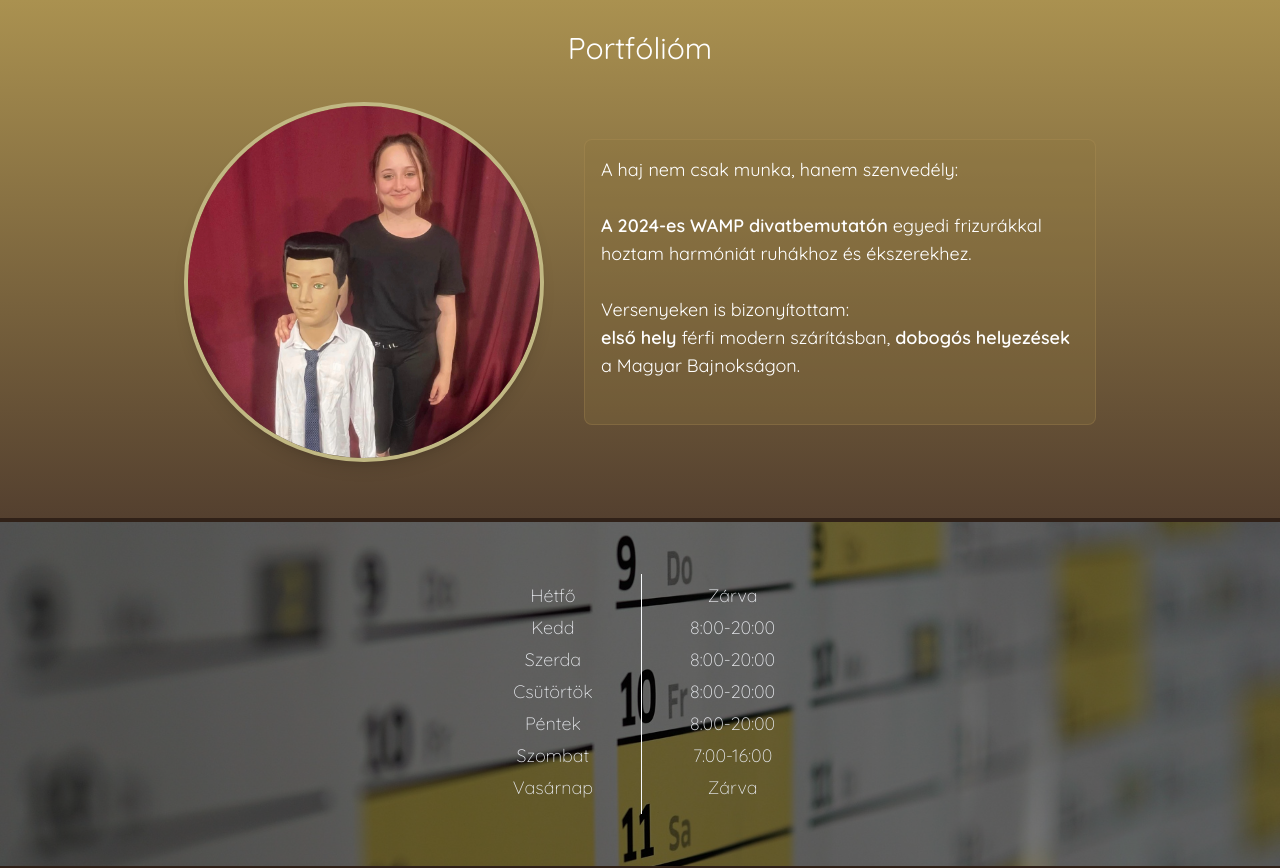
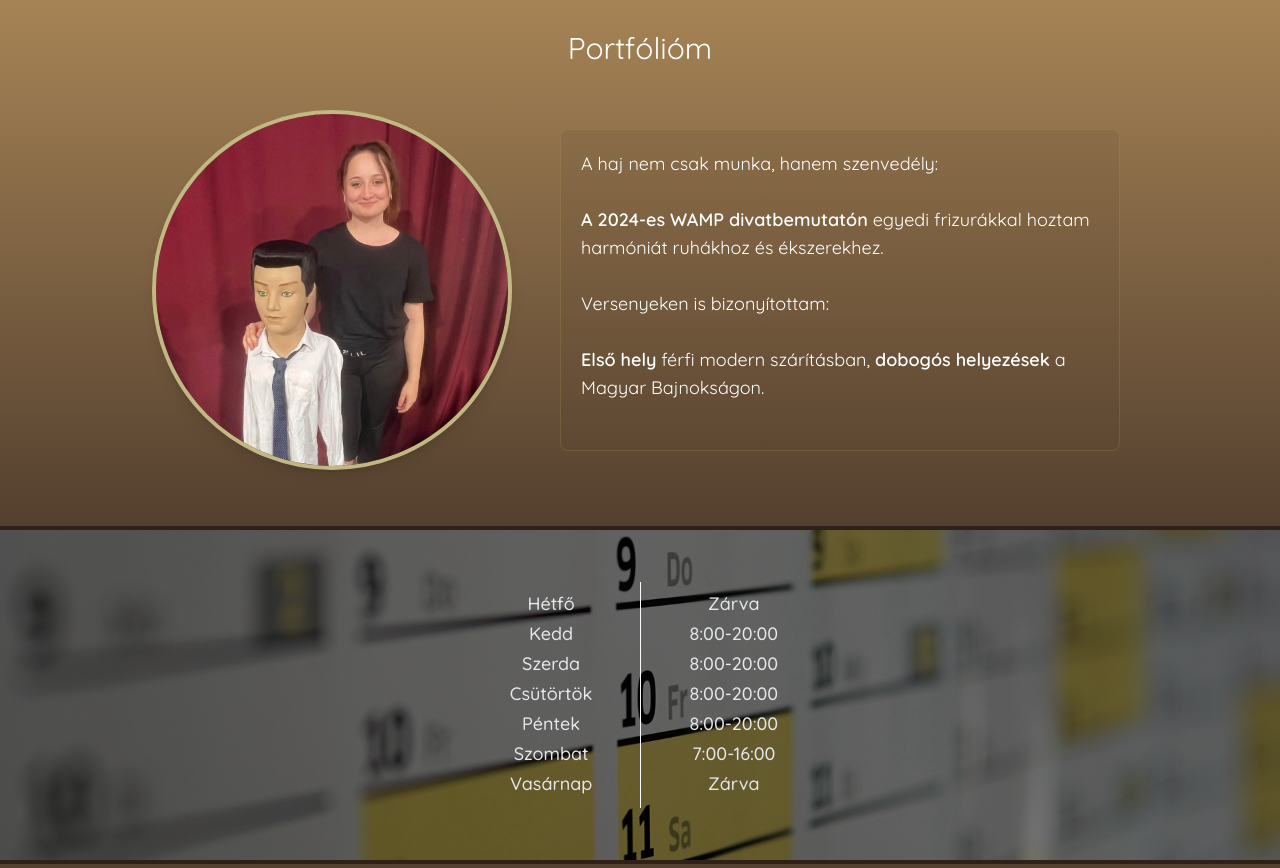
Before and after one commit to sevelater/markus_szalon, a Next.js app: page / in a window 1280 px wide. Shown: the part 1700-2568 px from the top of the page. Built offline with nearby package versions, Linux system fonts and the light colour scheme.

Commit message:
minden fix, minden jó

```diff
--- a/app/components/connect-us/page.tsx
+++ b/app/components/connect-us/page.tsx
@@ -29,7 +29,7 @@ const Page = () => {
 
         <div className="hidden md:block md:w-px md:h-[240px] lg:h-[280px] bg-gray-300 mx-4 self-center"></div>
 
-        <div className="h-auto md:h-[250px] lg:h-[300px] flex flex-col">
+        <div className="h-auto md:h-[250px] lg:h-[260px] flex flex-col">
           <h1 className="mb-4 ml-2 text-2xl font-semibold text-white">Kapcsolat</h1>
           <div className="gap-y-3 pb-5 px-5 pt-5 md:pb-8 md:pt-8 lg:py-10 rounded-md md:rounded-lg lg:rounded-lg font-sans border border-gray-300 bg-white bg-opacity-10 text-white flex-1 flex flex-col justify-between md:gap-y-6 lg:gap-y-4">
 
--- a/app/components/navbar/page.tsx
+++ b/app/components/navbar/page.tsx
@@ -4,7 +4,7 @@ import { useState, useEffect, useRef } from "react";
 import { motion, useScroll, useMotionValueEvent } from "framer-motion";
 import { links } from "../consts";
 
-function Menu() {
+function Navbar() {
   const [isOpen, setIsOpen] = useState(false);
   const [hidden, setHidden] = useState(false);
 
@@ -95,7 +95,7 @@ function Menu() {
             ))}
           </ul>
           <button
-            className="text-lg p-4 px-12 border border-[#b49f5b] hover:bg-[#8d7341] hover:bg-opacity-60 rounded-2xl ml-10 transition-all duration-200 ease-in-out"
+            className="text-lg p-4 px-12 border border-[#b49f5b] hover:bg-[#8d7341] hover:bg-opacity-60 rounded-2xl ml-10 transition-all duration-200 ease-in-out font-medium"
             onClick={() =>
               window.open(
                 "https://markusszalon.salonic.hu/showServices/?employeeId=23182&placeId=10566&serviceId=0"
@@ -178,4 +178,4 @@ function Menu() {
   );
 }
 
-export default Menu;
+export default Navbar;
--- a/app/components/portfolio/page.tsx
+++ b/app/components/portfolio/page.tsx
@@ -2,15 +2,15 @@
 
 const Page = () => {
   return (
-    <div className="bg-gradient-to-t to-[#ad9451] from-[#54402f] scroll-mt-28" id="portfolio">
+    <div className="bg-gradient-to-t from-[#54402f] to-[#c1895789] scroll-mt-28" id="portfolio">
       <div className="mx-auto pb-8 max-w-5xl py-12">
 
-      <h1 className="text-2xl sm:text-3xl justify-self-center text-white text-center mb-3">Portfólióm</h1>
+      <h1 className="text-2xl sm:text-3xl justify-self-center text-white text-center mb-5">Portfólióm</h1>
 
 
         <div className="flex flex-col lg:flex-row items-center justify-center gap-6 sm:gap-8 lg:gap-10 p-2 sm:p-4 md:p-6">
 
-          <div className="w-[200px] sm:w-[280px] lg:w-[360px] h-[200px] sm:h-[280px] lg:h-[360px] flex-shrink-0">
+          <div className="w-[250px] sm:w-[280px] lg:w-[360px] h-[250px] sm:h-[280px] lg:h-[360px] flex-shrink-0">
             <img
               src="/portfolio.png"
               alt="Saját magam"
@@ -18,9 +18,8 @@ const Page = () => {
             />
           </div>
 
-
-          <div className="max-w-lg w-full bg-[#8d7341] bg-opacity-30 rounded-lg p-4 text-white flex flex-col justify-center h-auto border border-[#c7a56533]">
-            <p className="text-sm sm:text-base md:text-lg text-center lg:text-left leading-relaxed">
+          <div className="custom:max-w-lg bg-[#54402f] m-2 bg-opacity-10 rounded-lg p-4 text-white flex flex-col justify-center h-auto border border-[#c7a56533]">
+            <p className="text-sm sm:text-base md:text-lg text-center lg:text-left leading-relaxed m-1">
               A haj nem csak munka, hanem szenvedély:
               <br />
               <br />
@@ -30,7 +29,8 @@ const Page = () => {
               <br />
               Versenyeken is bizonyítottam:
               <br />
-              <strong className="font-semibold">első hely</strong> férfi modern szárításban,
+              <br />
+              <strong className="font-semibold">Első hely</strong> férfi modern szárításban,
               <strong className="font-semibold"> dobogós helyezések</strong> a Magyar Bajnokságon.
               <br />
               <br />
--- a/app/components/schedule/page.tsx
+++ b/app/components/schedule/page.tsx
@@ -16,25 +16,25 @@ const Page = () => {
             >
 
             <div className="text-gray-200 pt-5 pb-5">
-                <h3 className="mb-1 text-sm sm:text-lg lg:text-lg font-light">Hétfő</h3>
-                <h3 className="mb-1 text-sm sm:text-lg lg:text-lg font-light">Kedd</h3>
-                <h3 className="mb-1 text-sm sm:text-lg lg:text-lg font-light">Szerda</h3>
-                <h3 className="mb-1 text-sm sm:text-lg lg:text-lg font-light">Csütörtök</h3>
-                <h3 className="mb-1 text-sm sm:text-lg lg:text-lg font-light">Péntek</h3>
-                <h3 className="mb-1 text-sm sm:text-lg lg:text-lg font-light">Szombat</h3>
-                <h3 className="mb-1 text-sm sm:text-lg lg:text-lg font-light">Vasárnap</h3>
+                <h3 className="mb-0.5 text-sm sm:text-lg lg:text-lg font-medium">Hétfő</h3>
+                <h3 className="mb-0.5 text-sm sm:text-lg lg:text-lg font-medium">Kedd</h3>
+                <h3 className="mb-0.5 text-sm sm:text-lg lg:text-lg font-medium">Szerda</h3>
+                <h3 className="mb-0.5 text-sm sm:text-lg lg:text-lg font-medium">Csütörtök</h3>
+                <h3 className="mb-0.5 text-sm sm:text-lg lg:text-lg font-medium">Péntek</h3>
+                <h3 className="mb-0.5 text-sm sm:text-lg lg:text-lg font-medium">Szombat</h3>
+                <h3 className="mb-0.5 text-sm sm:text-lg lg:text-lg font-medium">Vasárnap</h3>
             </div>
 
             <div className="bg-slate-50 h-auto w-px pt-5 pb-5 my-2 lg:my-3 md:my-2.5"></div>
 
             <div className="text-gray-200 pt-5 pb-5 justify-items-center">
-                <h4 className="mb-1 text-sm sm:text-lg lg:text-lg font-light">Zárva</h4>
-                <h4 className="mb-1 text-sm sm:text-lg lg:text-lg font-light">8:00-20:00</h4>
-                <h4 className="mb-1 text-sm sm:text-lg lg:text-lg font-light">8:00-20:00</h4>
-                <h4 className="mb-1 text-sm sm:text-lg lg:text-lg font-light">8:00-20:00</h4>
-                <h4 className="mb-1 text-sm sm:text-lg lg:text-lg font-light">8:00-20:00</h4>
-                <h4 className="mb-1 text-sm sm:text-lg lg:text-lg font-light">7:00-16:00</h4>
-                <h4 className="mb-1 text-sm sm:text-lg lg:text-lg font-light">Zárva</h4>
+                <h4 className="mb-0.5 text-sm sm:text-lg lg:text-lg font-medium">Zárva</h4>
+                <h4 className="mb-0.5 text-sm sm:text-lg lg:text-lg font-medium">8:00-20:00</h4>
+                <h4 className="mb-0.5 text-sm sm:text-lg lg:text-lg font-medium">8:00-20:00</h4>
+                <h4 className="mb-0.5 text-sm sm:text-lg lg:text-lg font-medium">8:00-20:00</h4>
+                <h4 className="mb-0.5 text-sm sm:text-lg lg:text-lg font-medium">8:00-20:00</h4>
+                <h4 className="mb-0.5 text-sm sm:text-lg lg:text-lg font-medium">7:00-16:00</h4>
+                <h4 className="mb-0.5 text-sm sm:text-lg lg:text-lg font-medium">Zárva</h4>
             </div>
             </div>
         </div>
--- a/app/page.tsx
+++ b/app/page.tsx
@@ -1,6 +1,6 @@
 "use client";
 
-import Menu from './components/navbar/page';
+import Navbar from './components/navbar/page';
 import Service from './components/service/page';
 import Portfolio from './components/portfolio/page';
 import Scheduel from './components/schedule/page';
@@ -8,7 +8,7 @@ import Scheduel from './components/schedule/page';
 const Page = () => {
   return (
     <div className="bg-main font-main text-gray-100 overflow-hidden bg-[#c9ba7b] bg-opacity-70 to-[#8d7341] bg-gradient-to-t">
-      <Menu />
+      <Navbar />
 
       <div className="bg-[url('/main.jpg')] bg-cover bg-center flex flex-col justify-center items-center py-56 lg:py-60 text-center">
 
@@ -19,7 +19,7 @@ const Page = () => {
 
         {/* New paragraph for custom width */}
         <div className="mt-3 flex flex-col justify-center items-center custom:text-lg lg:max-w-4xl text-[14px]">
-          <p className="text-white custom:max-w-2xl text-md sm:text-lg custom:text-xl font-light w-full italic">
+          <p className="text-white custom:max-w-2xl text-md sm:text-lg custom:text-xl font-medium w-full italic">
             &quot;Minden ollócsattintás egy újabb történet!&quot;
           </p>
           <div className="bg-[#f7f7f7] bg-opacity-20 absolute py-16 px-28 text-3xl filter blur-3xl"></div>
@@ -27,7 +27,7 @@ const Page = () => {
 
         {/* Foglalás button with original positioning */}
         <button
-          className="mt-14 md:mt-16 hover:bg-opacity-80 transition-all duration-300 lg:mt-14 sm:px-12 p-4 px-7 py-3 md:px-12 bg-[#8d7341] bg-opacity-60 backdrop-blur-[2px] custom:hidden text-lg border border-[#b49f5b] hover:bg-[#8d7341] hover:bg-opacity-60 rounded-2xl transition-all duration-200 ease-in-out"
+          className="mt-14 md:mt-16 hover:bg-opacity-80 transition-all duration-300 lg:mt-14 sm:px-12 p-4 px-12 py-3 md:px-12 bg-[#8d7341] bg-opacity-60 backdrop-blur-[2px] custom:hidden text-lg border border-[#b49f5b] hover:bg-[#8d7341] rounded-2xl ease-in-out"
           onClick={() => window.open("https://markusszalon.salonic.hu/showServices/?employeeId=23182&placeId=10566&serviceId=0")}
         >
           Foglalás
```
